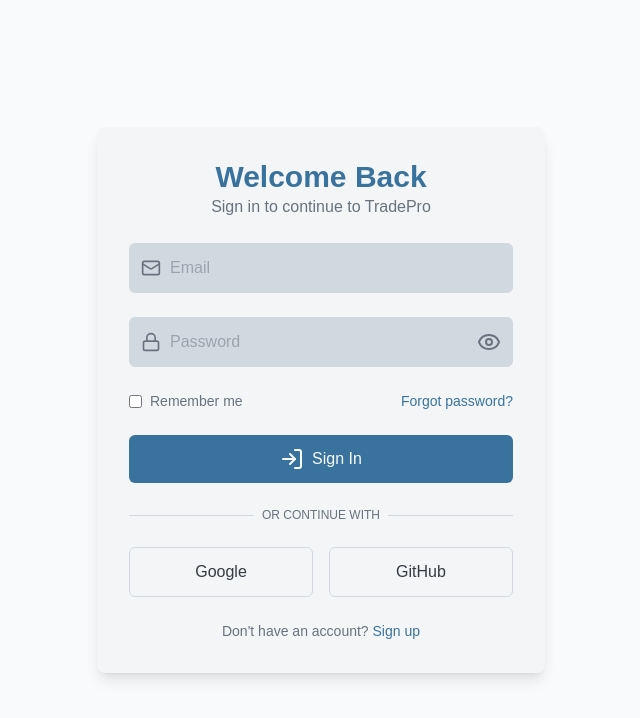
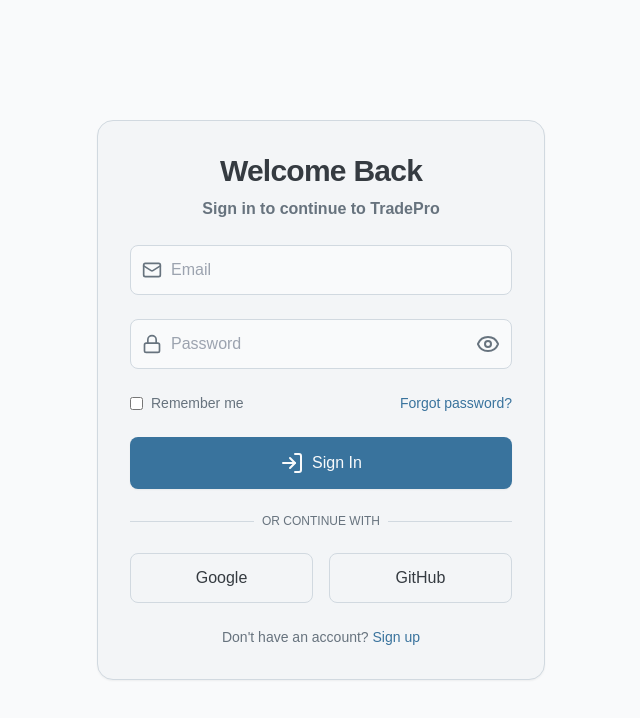
Before and after one commit to YashPalav-26/TradePro, a Next.js app: page /login in a window 1280 px wide. Shown: the top 718 px of the page, without its empty margins (319-959 px from the left). Built offline with nearby package versions, Linux system fonts and the light colour scheme.

Commit message:
improved login page UI

```diff
--- a/src/components/Login.tsx
+++ b/src/components/Login.tsx
@@ -36,15 +36,15 @@ const Login = () => {
         initial={{ opacity: 0, y: -20 }}
         animate={{ opacity: 1, y: 0 }}
         transition={{ duration: 0.5 }}
-        className="w-full max-w-md p-8 space-y-6 bg-card rounded-lg shadow-lg"
+        className="w-full max-w-md p-8 space-y-6 bg-card border rounded-2xl shadow-sm"
       >
         <div className="text-center">
-          <h1 className="text-3xl font-bold text-primary">Welcome Back</h1>
-          <p className="text-muted-foreground">Sign in to continue to TradePro</p>
+          <h1 className="text-2xl md:text-3xl font-semibold tracking-tight text-foreground mb-2">Welcome Back</h1>
+          <p className="text-muted-foreground font-semibold">Sign in to continue to TradePro</p>
         </div>
 
         {error && (
-          <div className="p-4 text-sm text-destructive-foreground bg-destructive rounded-md">
+          <div className="p-3 text-sm text-destructive-foreground bg-destructive/10 border border-destructive/30 rounded-md">
             {error}
           </div>
         )}
@@ -55,7 +55,8 @@ const Login = () => {
             <input
               type="email"
               placeholder="Email"
-              className="w-full pl-10 pr-4 py-3 rounded-md bg-input text-foreground border border-border focus:outline-none focus:ring-2 focus:ring-primary"
+              autoComplete="email"
+              className="w-full pl-10 pr-4 py-3 bg-background text-foreground border rounded-lg focus:outline-none focus:ring-2 focus:ring-ring"
               value={email}
               onChange={(e) => setEmail(e.target.value)}
               required
@@ -67,7 +68,8 @@ const Login = () => {
             <input
               type={showPassword ? 'text' : 'password'}
               placeholder="Password"
-              className="w-full pl-10 pr-10 py-3 rounded-md bg-input text-foreground border border-border focus:outline-none focus:ring-2 focus:ring-primary"
+              autoComplete="current-password"
+              className="w-full pl-10 pr-10 py-3 bg-background text-foreground border rounded-lg focus:outline-none focus:ring-2 focus:ring-ring"
               value={password}
               onChange={(e) => setPassword(e.target.value)}
               required
@@ -75,7 +77,8 @@ const Login = () => {
             <button
               type="button"
               onClick={() => setShowPassword(!showPassword)}
-              className="absolute right-3 top-1/2 -translate-y-1/2 text-muted-foreground"
+              className="absolute right-3 top-1/2 -translate-y-1/2 text-muted-foreground hover:text-foreground"
+              aria-label="Toggle password visibility"
             >
               {showPassword ? <EyeOff /> : <Eye />}
             </button>
@@ -83,7 +86,7 @@ const Login = () => {
 
           <div className="flex items-center justify-between">
             <label className="flex items-center space-x-2">
-              <input type="checkbox" className="rounded border-border text-primary focus:ring-primary" />
+              <input type="checkbox" className="rounded border-border text-primary focus:ring-ring" />
               <span className="text-sm text-muted-foreground">Remember me</span>
             </label>
             <a href="#" className="text-sm text-primary hover:underline">
@@ -93,9 +96,10 @@ const Login = () => {
 
           <motion.button
             type="submit"
-            whileHover={{ scale: 1.05 }}
-            whileTap={{ scale: 0.95 }}
-            className="w-full flex justify-center items-center gap-2 bg-primary text-primary-foreground py-3 rounded-md transition-colors hover:bg-primary/90"
+            whileHover={{ scale: 1.03, y: -1 }}
+            whileTap={{ scale: 0.97 }}
+            className="w-full flex justify-center items-center gap-2 bg-primary text-primary-foreground py-3.5 rounded-lg shadow-sm hover:shadow-md transition-all text-base"
+            aria-label="Sign in"
           >
             <LogIn />
             Sign In
@@ -113,15 +117,15 @@ const Login = () => {
 
         <div className="grid grid-cols-2 gap-4">
           <motion.button
-            whileHover={{ scale: 1.05 }}
-            className="w-full py-3 border border-border rounded-md flex items-center justify-center gap-2 hover:bg-accent"
+            whileHover={{ scale: 1.03 }}
+            className="w-full py-3 border border-border rounded-lg flex items-center justify-center gap-2 hover:bg-accent transition-all"
           >
             {/* Add Google Icon Here */}
             <span>Google</span>
           </motion.button>
           <motion.button
-            whileHover={{ scale: 1.05 }}
-            className="w-full py-3 border border-border rounded-md flex items-center justify-center gap-2 hover:bg-accent"
+            whileHover={{ scale: 1.03 }}
+            className="w-full py-3 border border-border rounded-lg flex items-center justify-center gap-2 hover:bg-accent transition-all"
           >
             {/* Add GitHub Icon Here */}
             <span>GitHub</span>
```
